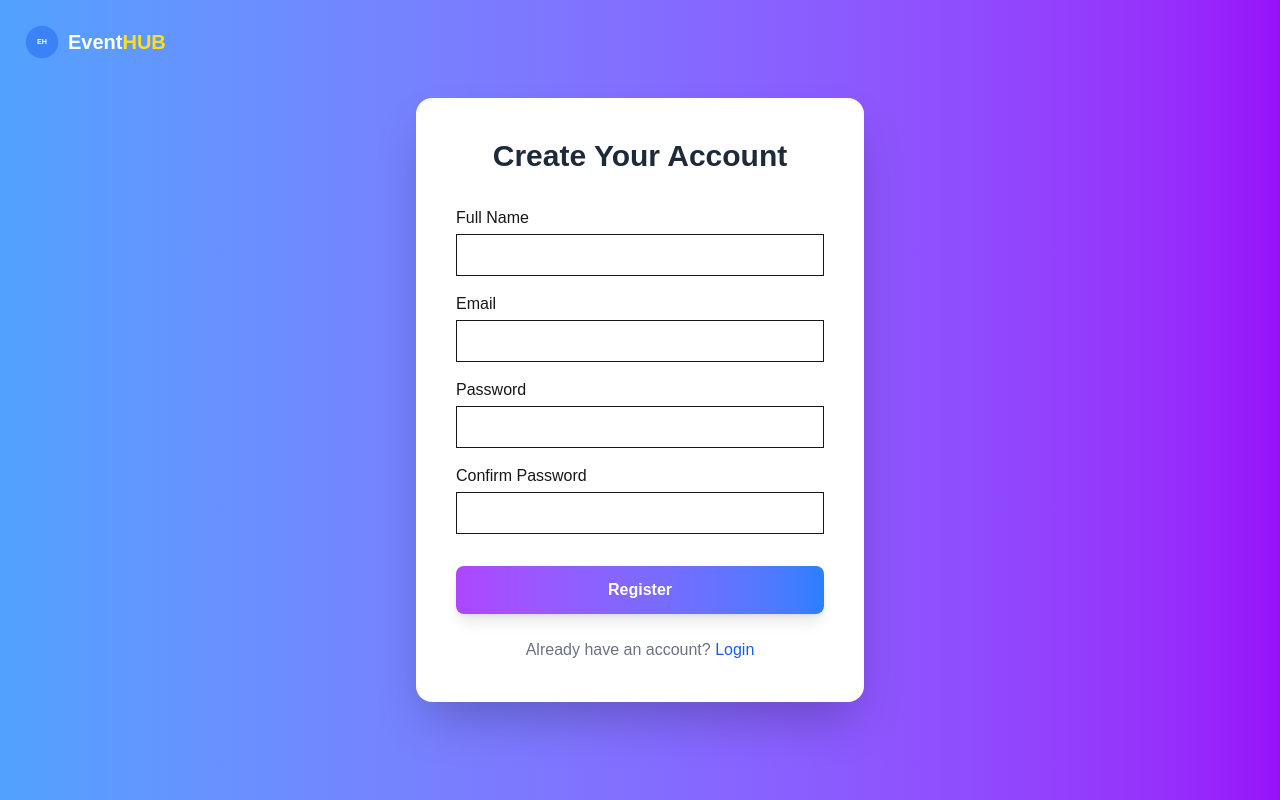
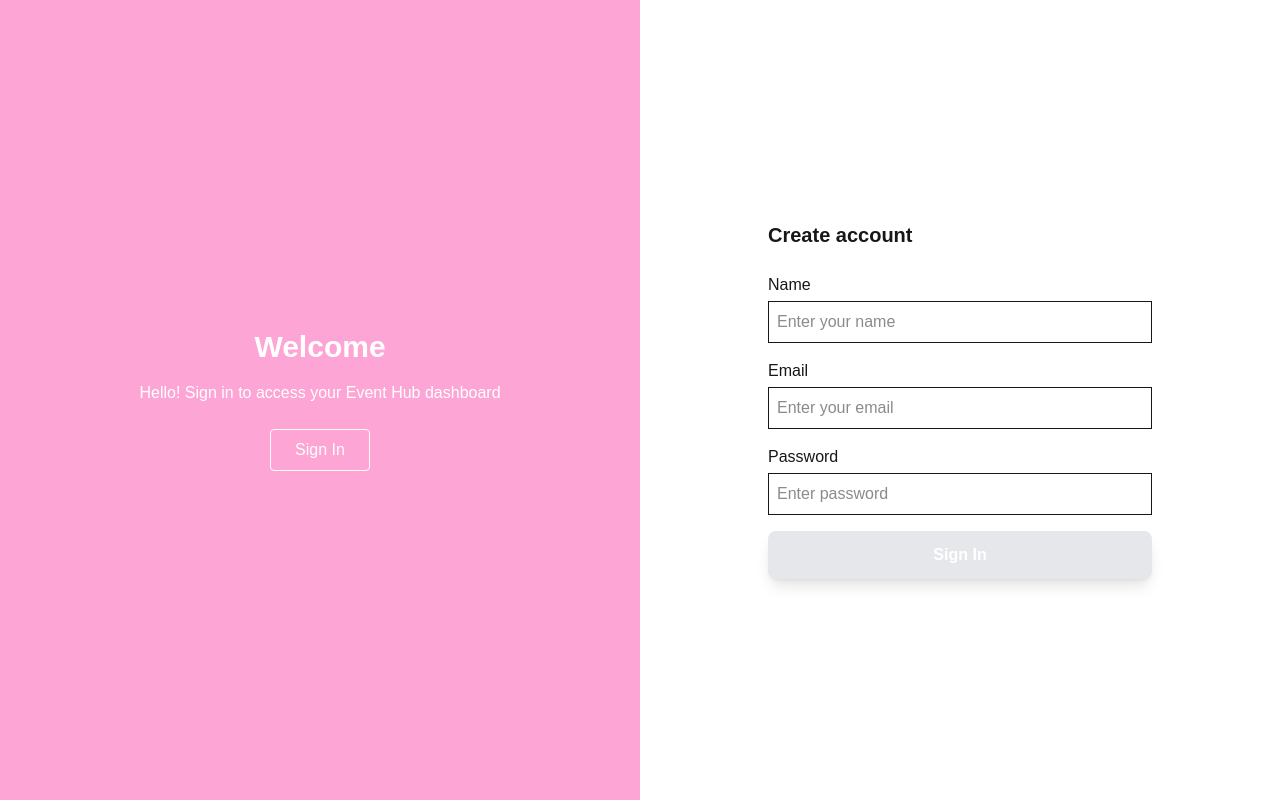
Before and after one commit to iamsabinakhanal/event_hub, a Next.js app: page /register in a window 1280 px wide. Built offline with nearby package versions, Linux system fonts and the light colour scheme.

Commit message:
final code

```diff
--- a/app/(auth)/_components/RegisterPage.tsx
+++ b/app/(auth)/_components/RegisterPage.tsx
@@ -6,7 +6,6 @@ import * as z from "zod";
 import { useRouter } from "next/navigation";
 import InputField from "../../components/inputField";
 import Button from "../../components/button";
-import Image from "next/image";
 import Link from "next/link";
 
 // Zod schema for validation
@@ -15,93 +14,70 @@ const registerSchema = z
     name: z.string().min(2, "Name must be at least 2 characters"),
     email: z.string().email("Invalid email address"),
     password: z.string().min(6, "Password must be at least 6 characters"),
-    confirmPassword: z.string().min(6, "Confirm password is required"),
-  })
-  .refine((data) => data.password === data.confirmPassword, {
-    message: "Passwords do not match",
-    path: ["confirmPassword"],
   });
 
-type RegisterFormInputs = z.infer<typeof registerSchema>;
+type RegisterFormData = z.infer<typeof registerSchema>;
 
 export default function RegisterPage() {
   const router = useRouter();
-  const { register, handleSubmit, formState: { errors } } = useForm<RegisterFormInputs>({
+
+  const { register, handleSubmit, formState: { errors } } = useForm<RegisterFormData>({
     resolver: zodResolver(registerSchema),
   });
 
-  const onSubmit = (data: RegisterFormInputs) => {
-    console.log("Registration data:", data);
-    alert("Registration successful! Redirecting to login...");
+  const onSubmit = (data: RegisterFormData) => {
+    console.log("Registration Data:", data);
     router.push("/login");
   };
 
   return (
-    <div className="min-h-screen bg-linear-to-r from-blue-400 to-purple-600 relative flex items-center justify-center">
+    <div className="min-h-screen flex bg-purple-300">
+      {/* Left Panel */}
+      <div className="w-1/2 hidden md:flex flex-col items-center justify-center bg-pink-300 text-white p-10">
+        <h1 className="text-3xl font-semibold mb-4">Welcome</h1>
+        <p className="mb-6 text-center">
+          Hello! Sign in to access your Event Hub dashboard
+        </p>
+        <Link href="/login">
+          <button className="border border-white px-6 py-2 rounded hover:bg-white hover:text-pink-300 transition">
+            Sign In
+          </button>
+        </Link>
+      </div>
 
-      {/* ✅ WEBSITE LOGO (Top-left) */}
-      <Link href="/" className="absolute top-6 left-6 flex items-center gap-2">
-        <Image
-          src="/logo.svg"
-          alt="Event-HUB Logo"
-          width={36}
-          height={36}
-          priority
-        />
-        <span className="text-xl font-bold text-white">
-          Event<span className="text-yellow-300">HUB</span>
-        </span>
-      </Link>
-
-      {/* Register Card */}
-      <div className="bg-white rounded-2xl shadow-2xl p-10 max-w-md w-full">
-        <h1 className="text-3xl font-bold text-center text-gray-800 mb-8">
-          Create Your Account
-        </h1>
-
+      {/* Right Panel - Form */}
+      <div className="w-full md:w-1/2 flex items-center justify-center bg-white p-10">
+        <div className="w-full max-w-sm">
+          <h2 className="text-xl font-semibold mb-6">Create account</h2>
           <form onSubmit={handleSubmit(onSubmit)} className="space-y-4">
             <InputField
-            label="Full Name"
+              label="Name"
               name="name"
               register={register}
               error={errors.name?.message}
+              placeholder="Enter your name"
             />
             <InputField
               label="Email"
+              name="email"
               type="email"
-            name="email"
               register={register}
               error={errors.email?.message}
+              placeholder="Enter your email"
             />
             <InputField
               label="Password"
+              name="password"
               type="password"
-            name="password"
               register={register}
               error={errors.password?.message}
+              placeholder="Enter password"
             />
-          <InputField
-            label="Confirm Password"
-            type="password"
-            name="confirmPassword"
-            register={register}
-            error={errors.confirmPassword?.message}
-          />
-
-          <Button
-            type="submit"
-            className="mt-4 w-full bg-linear-to-r from-purple-500 to-blue-500 hover:from-purple-600 hover:to-blue-600"
-          >
-            Register
+            <Button type="submit" className="w-full bg-gray-200 text-black hover:bg-gray-300">
+              Sign In
             </Button>
           </form>
-
-        <p className="text-center text-gray-500 mt-6">
-          Already have an account?{" "}
-          <a href="/login" className="text-blue-600 hover:underline">
-            Login
-          </a>
-        </p>
+        </div>
       </div>
     </div>
   );
--- a/app/auth/dashboard/page.tsx
+++ b/app/auth/dashboard/page.tsx
@@ -1,52 +1,20 @@
 "use client";
 
 import Link from "next/link";
-import Image from "next/image";
 
 export default function DashboardPage() {
   return (
-    <div className="min-h-screen bg-gray-100">
-      {/* Navbar */}
-      <nav className="bg-white shadow-lg">
-        <div className="max-w-7xl mx-auto px-4 sm:px-6 lg:px-8">
-          <div className="flex justify-between h-16">
-            <div className="flex items-center">
-              {/* Logo */}
-              <Link href="/" className="flex items-center gap-2">
-                <Image
-                  src="/logo.svg"
-                  alt="Event-HUB Logo"
-                  width={32}
-                  height={32}
-                  priority
-                />
-                <span className="text-xl font-bold text-gray-800">
-                  Event<span className="text-yellow-500">HUB</span>
-                </span>
-              </Link>
-            </div>
-            <div className="flex items-center space-x-4">
-              <Link
-                href="/auth/dashboard"
-                className="text-gray-700 hover:text-blue-500 px-3 py-2 rounded-md text-sm font-medium"
-              >
-                Dashboard
-              </Link>
-              <Link
-                href="/auth/profile"
-                className="text-gray-700 hover:text-blue-500 px-3 py-2 rounded-md text-sm font-medium"
-              >
-                Profile
-              </Link>
-              <button className="px-4 py-2 bg-red-500 text-white rounded-lg hover:bg-red-600 text-sm font-medium">
-                Logout
-              </button>
-            </div>
-          </div>
-        </div>
-      </nav>
-
-      <div className="p-8">
+    <div className="min-h-screen bg-gray-100 p-8">
+      {/* Header */}
+      <header className="flex justify-between items-center mb-8">
+        <h1 className="text-3xl font-bold text-gray-800">Event-HUB Dashboard</h1>
+        <Link
+          href="/"
+          className="px-4 py-2 bg-blue-500 text-white rounded-lg hover:bg-blue-600"
+        >
+          Home
+        </Link>
+      </header>
 
       {/* Stats Cards */}
       <div className="grid grid-cols-1 sm:grid-cols-2 lg:grid-cols-4 gap-6 mb-8">
@@ -89,6 +57,5 @@ export default function DashboardPage() {
         </div>
       </div>
     </div>
-    </div>
   );
 }
--- a/app/page.tsx
+++ /dev/null
@@ -1,65 +0,0 @@
-import Image from "next/image";
-
-export default function Home() {
-  return (
-    <div className="flex min-h-screen items-center justify-center bg-zinc-50 font-sans dark:bg-black">
-      <main className="flex min-h-screen w-full max-w-3xl flex-col items-center justify-between py-32 px-16 bg-white dark:bg-black sm:items-start">
-        <Image
-          className="dark:invert"
-          src="/next.svg"
-          alt="Next.js logo"
-          width={100}
-          height={20}
-          priority
-        />
-        <div className="flex flex-col items-center gap-6 text-center sm:items-start sm:text-left">
-          <h1 className="max-w-xs text-3xl font-semibold leading-10 tracking-tight text-black dark:text-zinc-50">
-            To get started, edit the page.tsx file.
-          </h1>
-          <p className="max-w-md text-lg leading-8 text-zinc-600 dark:text-zinc-400">
-            Looking for a starting point or more instructions? Head over to{" "}
-            <a
-              href="https://vercel.com/templates?framework=next.js&utm_source=create-next-app&utm_medium=appdir-template-tw&utm_campaign=create-next-app"
-              className="font-medium text-zinc-950 dark:text-zinc-50"
-            >
-              Templates
-            </a>{" "}
-            or the{" "}
-            <a
-              href="https://nextjs.org/learn?utm_source=create-next-app&utm_medium=appdir-template-tw&utm_campaign=create-next-app"
-              className="font-medium text-zinc-950 dark:text-zinc-50"
-            >
-              Learning
-            </a>{" "}
-            center.
-          </p>
-        </div>
-        <div className="flex flex-col gap-4 text-base font-medium sm:flex-row">
-          <a
-            className="flex h-12 w-full items-center justify-center gap-2 rounded-full bg-foreground px-5 text-background transition-colors hover:bg-[#383838] dark:hover:bg-[#ccc] md:w-39.5"
-            href="https://vercel.com/new?utm_source=create-next-app&utm_medium=appdir-template-tw&utm_campaign=create-next-app"
-            target="_blank"
-            rel="noopener noreferrer"
-          >
-            <Image
-              className="dark:invert"
-              src="/vercel.svg"
-              alt="Vercel logomark"
-              width={16}
-              height={16}
-            />
-            Deploy Now
-          </a>
-          <a
-            className="flex h-12 w-full items-center justify-center rounded-full border border-solid border-black/8 px-5 transition-colors hover:border-transparent hover:bg-black/4 dark:border-white/[.145] dark:hover:bg-[#1a1a1a] md:w-39.5"
-            href="https://nextjs.org/docs?utm_source=create-next-app&utm_medium=appdir-template-tw&utm_campaign=create-next-app"
-            target="_blank"
-            rel="noopener noreferrer"
-          >
-            Documentation
-          </a>
-        </div>
-      </main>
-    </div>
-  );
-}
```
Lines whose indentation alone changed are shown as unchanged.
